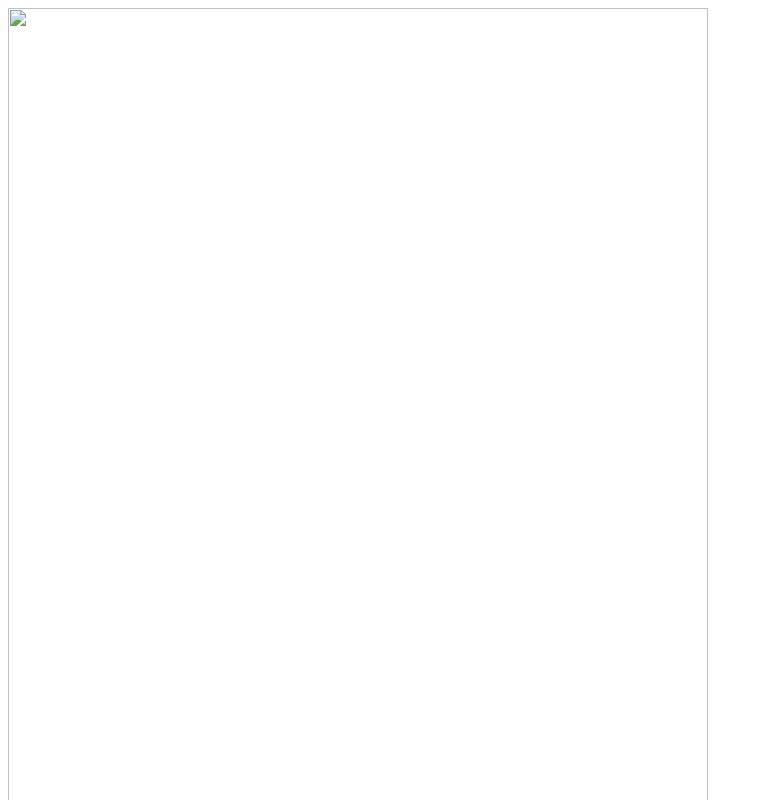
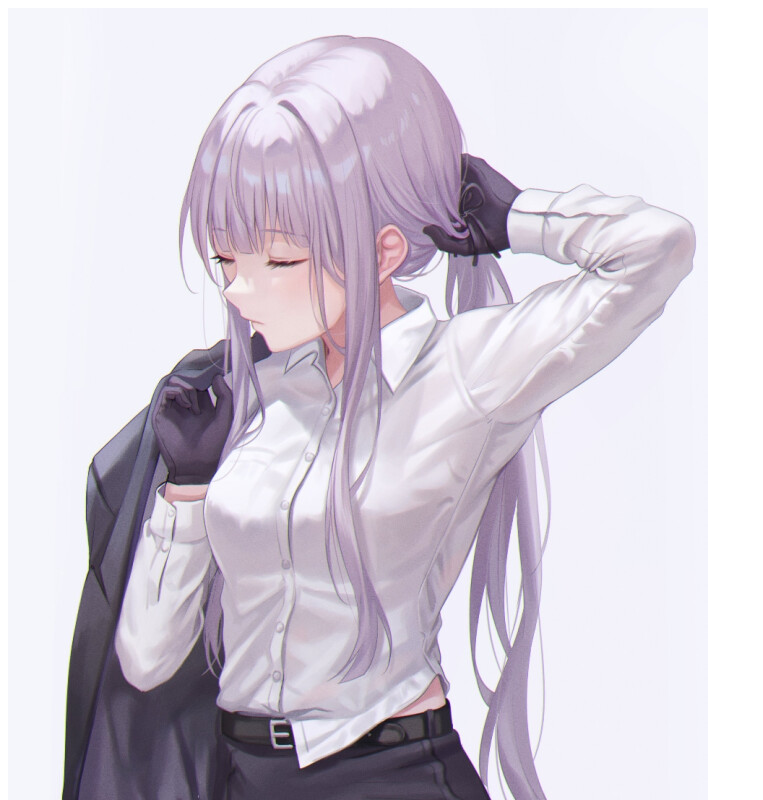
Before and after one commit to KaylaBBSZ/kaylaBBSZ.github.io, a plain HTML site: page index.html in a window 1280 px wide. Shown: the top 800 px of the page, without its empty margins (0-763 px from the left). Drawn offline with Linux system fonts and the light colour scheme.

Commit message:
Add files via upload

```diff
--- a/index.html
+++ b/index.html
@@ -6,7 +6,7 @@
 </head>
 
 <body>
-<img src="../../Documents/Adobe/Photoshop Cloud Associates/20211114231112_fd1ce.jpg" width="700" height="1156" alt=""/><img src="../../Documents/Adobe/Photoshop Cloud Associates/gaugan_output-11.jpg" width="1024" height="1024" alt=""/>
+<img src="20211114231112_fd1ce.jpg" width="700" height="1156" alt=""/><img src="gaugan_output-11.jpg" width="1024" height="1024" alt=""/>
 <p> Hello World</p>
 <p><a href="Untitled-2.html">self-introd<em>u</em>ction&nbsp;</a></p>
 </body>
```
